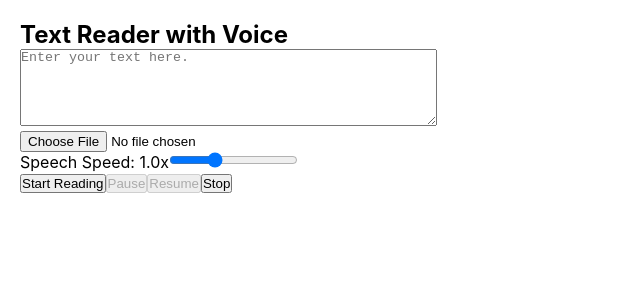
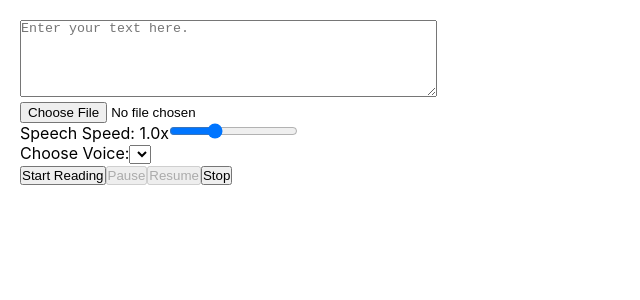
Before and after one commit to vikrantaroraa/play-stream, a React (Vite) app: page / in a window 1280 px wide. Shown: the top 300 px of the page, without its empty margins (0-640 px from the left). Built offline with nearby package versions, Linux system fonts and the light colour scheme.

Commit message:
feat: created the version_3 - added the feature to select from multiple voices and improved the styles of highlighted text

```diff
--- a/src/components/TextReader/index.tsx
+++ b/src/components/TextReader/index.tsx
@@ -1,15 +1,39 @@
 import React, { useState, useRef, useEffect } from "react";
 
-const TextReaderWithSynchronizedVoice = () => {
+const TextReaderWithMultipleVoices = () => {
   const [text, setText] = useState(""); // Text input or from file
   const [words, setWords] = useState([]); // Array of words with positions
   const [currentWordIndex, setCurrentWordIndex] = useState(-1); // Index of the word being highlighted
   const [isSpeaking, setIsSpeaking] = useState(false); // Is the app speaking the text
   const [isPaused, setIsPaused] = useState(false); // Is the speech paused
   const [readingSpeed, setReadingSpeed] = useState(1); // Speech speed (default 1x)
+  const [voices, setVoices] = useState([]); // Available voices
+  const [selectedVoice, setSelectedVoice] = useState(null); // Selected voice
 
   const speechSynthesisRef = useRef(window.speechSynthesis); // Reference to speech synthesis
   const utteranceRef = useRef(null); // Reference to the speech utterance
+
+  // Fetch voices once the component mounts
+  useEffect(() => {
+    const loadVoices = () => {
+      const availableVoices = speechSynthesisRef.current.getVoices();
+      const filteredVoices = availableVoices.filter(
+        (voice) => voice.lang === "en-US" && voice.localService === true
+      );
+      setVoices(filteredVoices);
+      // Set default voice as the first one
+      if (availableVoices.length > 0) {
+        setSelectedVoice(availableVoices[0]);
+      }
+    };
+
+    loadVoices();
+
+    // Some browsers may not have voices loaded immediately
+    if (speechSynthesisRef.current.onvoiceschanged !== undefined) {
+      speechSynthesisRef.current.onvoiceschanged = loadVoices;
+    }
+  }, []);
 
   // Handles text input
   const handleTextInput = (e) => {
@@ -57,6 +81,7 @@ const TextReaderWithSynchronizedVoice = () => {
         text.slice(wordArray[fromIndex].start)
       );
       utterance.rate = readingSpeed; // Set speech rate
+      utterance.voice = selectedVoice; // Set selected voice
 
       // Synchronize the spoken word with the highlighted word
       utterance.onboundary = (event) => {
@@ -108,7 +133,7 @@ const TextReaderWithSynchronizedVoice = () => {
     setIsPaused(false);
   };
 
-  // Restart speech when reading speed changes
+  // Restart speech when reading speed or voice changes
   useEffect(() => {
     if (isSpeaking && utteranceRef.current) {
       const fromIndex = currentWordIndex;
@@ -116,27 +141,37 @@ const TextReaderWithSynchronizedVoice = () => {
       startReading(fromIndex); // Restart from the current word
     }
     // eslint-disable-next-line react-hooks/exhaustive-deps
-  }, [readingSpeed]);
+  }, [readingSpeed, selectedVoice]);
 
-  // Function to highlight the current word
+  // Function to highlight the current word without highlighting the space
   const getHighlightedText = () => {
     return words.map((wordObj, index) => (
+      <React.Fragment key={index}>
         <span
-        key={index}
           style={{
             backgroundColor:
               index === currentWordIndex ? "#b2bdfd" : "transparent",
+            padding: "4px", // Add padding to highlighted word
+            borderRadius: index === currentWordIndex ? "4px" : "0", // Smooth edges for highlighted word
           }}
         >
-        {wordObj.word}{" "}
+          {wordObj.word}
         </span>
+        <span> </span>{" "}
+        {/* This renders the space after the word without highlight */}
+      </React.Fragment>
     ));
   };
 
+  useEffect(() => {
+    // Cleanup function to stop speech when component is unmounted or page is refreshed
+    return () => {
+      speechSynthesisRef.current.cancel(); // Cancel any ongoing speech
+    };
+  }, []); // Empty dependency array to ensure this runs only when the component is mounted/unmounted
+
   return (
     <div style={{ padding: "20px" }}>
-      <h2>Text Reader with Voice</h2>
-
       {/* Text Input Area */}
       <textarea
         rows={5}
@@ -166,6 +201,25 @@ const TextReaderWithSynchronizedVoice = () => {
       />
       <br />
 
+      {/* Voice Selection */}
+      <label htmlFor="voiceSelect">Choose Voice:</label>
+      <select
+        id="voiceSelect"
+        value={selectedVoice ? selectedVoice.name : ""}
+        onChange={(e) =>
+          setSelectedVoice(
+            voices.find((voice) => voice.name === e.target.value)
+          )
+        }
+      >
+        {voices.map((voice, index) => (
+          <option key={index} value={voice.name}>
+            {voice.name} ({voice.lang})
+          </option>
+        ))}
+      </select>
+      <br />
+
       {/* Control Buttons */}
       <button onClick={() => startReading()} disabled={isSpeaking || isPaused}>
         Start Reading
@@ -186,4 +240,4 @@ const TextReaderWithSynchronizedVoice = () => {
   );
 };
 
-export default TextReaderWithSynchronizedVoice;
+export default TextReaderWithMultipleVoices;
```
Lines whose indentation alone changed are shown as unchanged.
